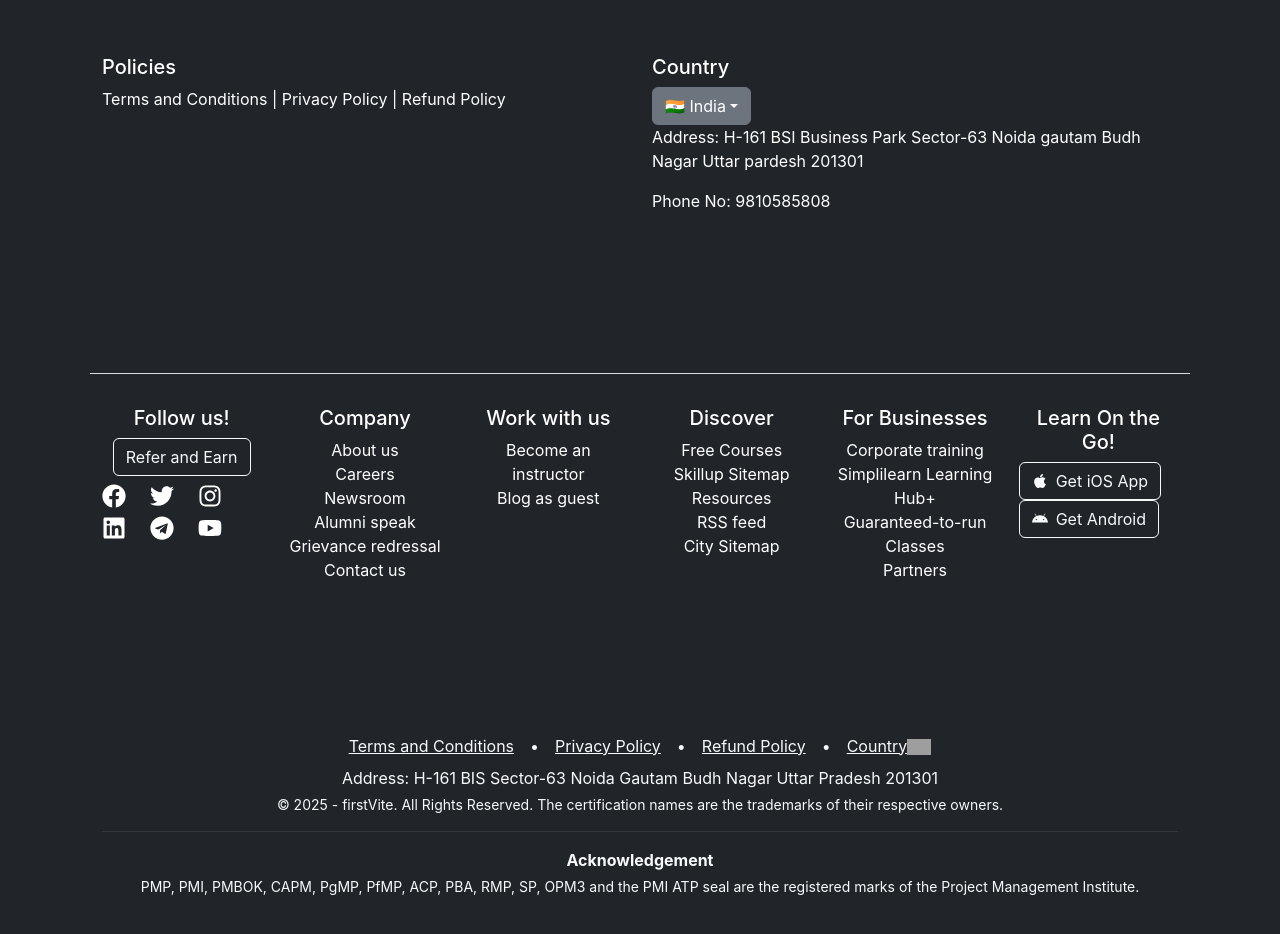
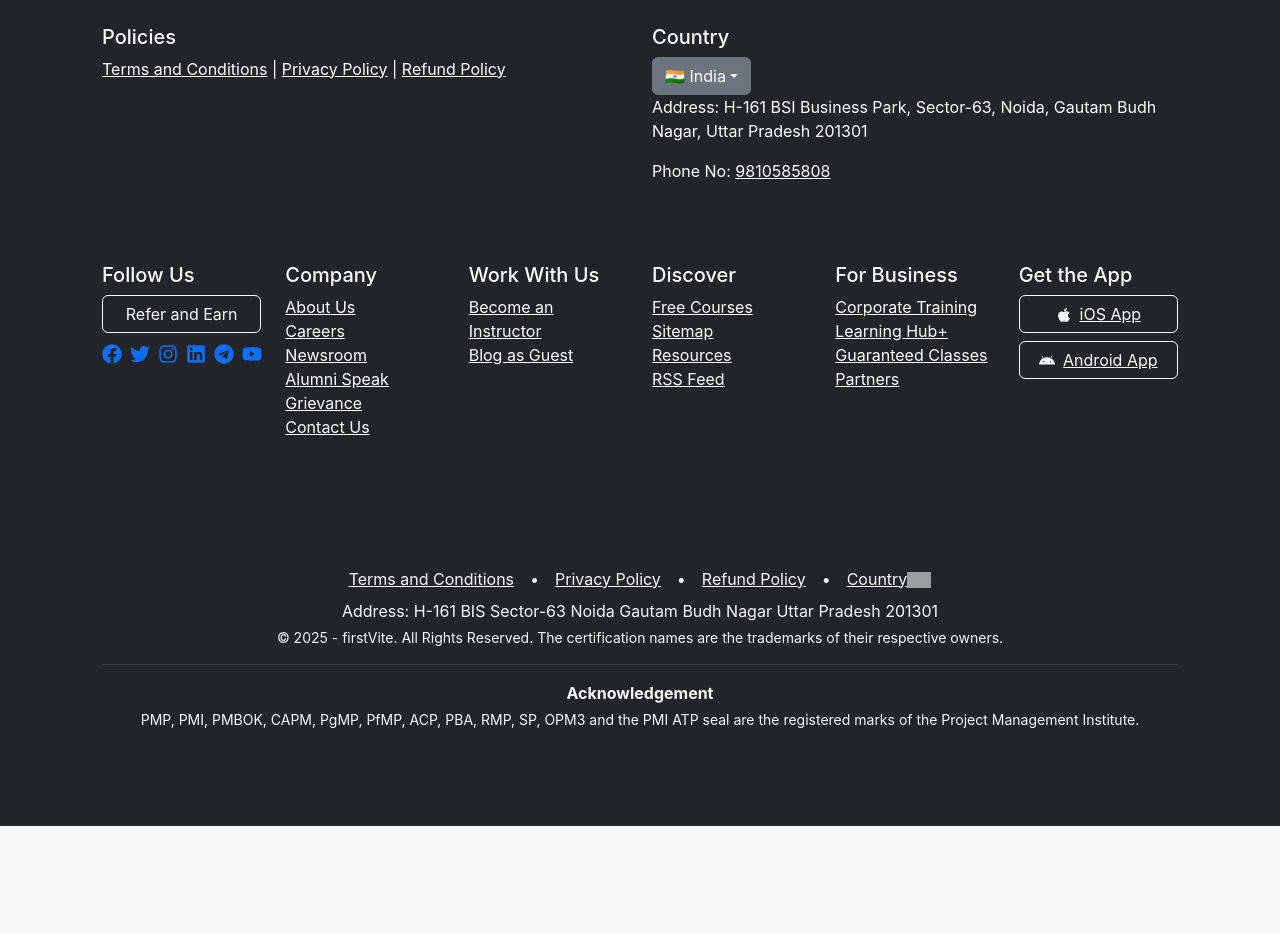
Before and after one commit to dilip15911/FirstVITE_main, a React (Create React App) app in the folder client/: page /review in a window 1280 px wide. Shown: the part 980-1914 px from the top of the page. After the commit the page ends 1806 px from the top, so only its background shows below. Built offline with nearby package versions, Linux system fonts and the light colour scheme; grey boxes are pictures that could not be loaded.

Commit message:
`Refactored CSS and JSX files for improved layout and design`

```diff
--- a/client/src/App.css
+++ b/client/src/App.css
@@ -22,14 +22,14 @@
   flex-direction: column;
 }
 
-.container {
+/* .container {
   flex: 1;
   padding: 2rem 1rem;
 }
 
 .main-content {
   padding-top: 30px;
-}
+} */
 
 @media (min-width: 768px) {
   .container {
--- a/client/src/components/Footer/Footer.css
+++ b/client/src/components/Footer/Footer.css
@@ -1,78 +1,133 @@
 .footer {
-  background-color: #f8f9fa;
-  padding: 3rem 0 1rem;
-  margin-top: auto;
+  background: #111;
+  color: #fff;
 }
 
-.footer-content {
-  max-width: 1200px;
-  margin: 0 auto;
-  display: grid;
-  grid-template-columns: repeat(auto-fit, minmax(250px, 1fr));
-  gap: 2rem;
-  padding: 0 2rem;
+.footer h5 {
+  font-size: 1.1rem;
+  margin-bottom: 1rem;
+  font-weight: 600;
 }
 
-.footer-section {
-  margin-bottom: 1.5rem;
+.footer a {
+  color: #b3b3b3;
+  text-decoration: none;
+  transition: all 0.3s ease;
 }
 
-.footer-section h3 {
-  color: #333;
-  margin-bottom: 1rem;
-  font-size: 1.2rem;
-}
-
-.footer-section p {
-  color: #666;
-  line-height: 1.6;
-  margin: 0;
-}
-
-.footer-section ul {
-  list-style: none;
-  padding: 0;
-  margin: 0;
-}
-
-.footer-section ul li {
-  margin-bottom: 0.5rem;
-}
-
-.footer-section ul li a {
-  color: #666;
-  text-decoration: none;
-  transition: color 0.3s ease;
-}
-
-.footer-section ul li a:hover {
-  color: #007bff;
-}
-
-.footer-section ul li a.active {
-  color: #007bff;
-  font-weight: 500;
+.footer a:hover {
+  color: #f8f9fa;
+  text-decoration: underline;
 }
 
 .footer-bottom {
   text-align: center;
-  padding-top: 2rem;
   margin-top: 2rem;
-  border-top: 1px solid #ddd;
+  padding-top: 1rem;
+  border-top: 1px solid rgba(255, 255, 255, 0.2);
+  font-size: 0.9rem;
 }
 
-.footer-bottom p {
-  color: #666;
-  margin: 0;
+.footer ul {
+  padding: 0;
 }
 
+.footer ul li {
+  list-style: none;
+  margin-bottom: 0.5rem;
+}
+
+.footer ul li a {
+  color: #ddd;
+  text-decoration: none;
+  transition: 0.3s ease-in-out;
+}
+
+.footer ul li a:hover {
+  color: #f8b400;
+}
+
+.footer .social-icons {
+  display: flex;
+  gap: 10px;
+  margin-top: 10px;
+}
+
+.footer .social-icons a {
+  background: rgba(255, 255, 255, 0.1);
+  padding: 8px;
+  border-radius: 50%;
+  transition: all 0.3s ease;
+}
+
+.footer .social-icons a:hover {
+  background: #007bff;
+  color: #fff;
+}
+
+.footer .btn-outline-light {
+  border: 1px solid rgba(255, 255, 255, 0.5);
+  padding: 8px 15px;
+  border-radius: 8px;
+  display: flex;
+  align-items: center;
+  gap: 5px;
+  transition: all 0.3s ease;
+}
+
+.footer .btn-outline-light:hover {
+  background: #007bff;
+  color: #fff;
+}
+
+.footer .app-buttons {
+  display: flex;
+  flex-direction: column;
+  gap: 10px;
+}
+
+.footer .btn {
+  font-size: 0.9rem;
+  display: flex;
+  align-items: center;
+  justify-content: center;
+}
+
+.footer .btn svg {
+  margin-right: 5px;
+}
+
+/* Responsive Design */
 @media (max-width: 768px) {
-  .footer-content {
-    grid-template-columns: 1fr;
+  .footer {
     text-align: center;
   }
 
-  .footer-section {
-    margin-bottom: 2rem;
+  .footer .social-icons {
+    justify-content: center;
+  }
+
+  .footer .app-buttons {
+    align-items: center;
+  }
+
+  .container {
+    padding: 0 15px !important;
+  }
+
+  .footer h5 {
+    text-align: center;
+  }
+  .footer .btn {
+    width: 100%;
+  }
+  .footer ul {
+    text-align: center;
   }
 }
+
+@media (min-width: 768px) {
+    .container {
+        padding: 0.2rem;
+    }
+}
--- a/client/src/components/Footer/Footer.jsx
+++ b/client/src/components/Footer/Footer.jsx
@@ -1,5 +1,6 @@
 import React from "react";
 import { Container, Row, Col, Button, Dropdown } from "react-bootstrap";
+import { Link } from "react-router-dom";
 import {
   FaFacebook,
   FaTwitter,
@@ -16,19 +17,24 @@
 
 const Footer = () => {
   return (
-    <footer className="bg-dark text-white py-4  ">
-      <Container className="mb-5 ">
+    <footer className="bg-dark text-white py-4">
+      <Container className="footer-top">
         <Row>
-          {/* <Col md={4}>
-              <h5>Trending Resources</h5>
-              <p>
-                Python Tutorial | JavaScript Tutorial | Java Tutorial | Angular Tutorial | Node.js Tutorial |
-                Docker Tutorial | Git Tutorial | Kubernetes Tutorial | Power BI Tutorial | CSS Tutorial
-              </p>
-            </Col> */}
           <Col md={6}>
             <h5>Policies</h5>
-            <p>Terms and Conditions | Privacy Policy | Refund Policy</p>
+            <p>
+              <Link to="/terms-and-conditions" className="text-white">
+                Terms and Conditions
+              </Link>{" "}
+              |{" "}
+              <Link to="/privacy-policy" className="text-white">
+                Privacy Policy
+              </Link>{" "}
+              |{" "}
+              <Link to="/refund-policy" className="text-white">
+                Refund Policy
+              </Link>
+            </p>
           </Col>
           <Col md={6}>
             <h5>Country </h5>
@@ -36,108 +42,175 @@
               <Dropdown.Toggle variant="secondary" id="dropdown-basic">
                 🇮🇳 India
               </Dropdown.Toggle>
-
-              {/* <Dropdown.Menu>
-                  <Dropdown.Item href="#">USA</Dropdown.Item>
-                  <Dropdown.Item href="#">UK</Dropdown.Item>
-                  <Dropdown.Item href="#">Canada</Dropdown.Item>
-                </Dropdown.Menu> */}
             </Dropdown>
             <p>
-              Address: H-161 BSI Business Park Sector-63 Noida gautam Budh Nagar
-              Uttar pardesh 201301
+              Address: H-161 BSI Business Park, Sector-63, Noida, Gautam Budh
+              Nagar, Uttar Pradesh 201301
             </p>
-            <p>Phone No: 9810585808</p>
+            <p>
+              Phone No:{" "}
+              <Link to="/contact" className="text-white">
+                9810585808
+              </Link>
+            </p>
           </Col>
         </Row>
       </Container>
 
       <Container>
-        <Row className="flex-wrap footer-bottom">
-          <Col md={2} sm={4} xs={6}>
-            <h5>Follow us!</h5>
-            <Button variant="outline-light" className="mb-2">
+        {/* Footer Middle */}
+        <Row className="g-4 text-center text-md-start">
+          <Col md={2} sm={6}>
+            <h5>Follow Us</h5>
+            <Button variant="outline-light" className="w-100 mb-2">
               Refer and Earn
             </Button>
-            <div className="container p-0 ">
-              <div className="row">
-                <div className="col d-flex gap-4   justify-content:space-evenly ">
-                  <FaFacebook size={24} />
-                  <FaTwitter size={24} />
-                  <FaInstagram size={24} />
-                </div>
-                <div className="col d-flex gap-4 justify-content:space-evenly mt-2">
-                  <FaLinkedin size={24} />
-                  <FaTelegram size={24} />
-                  <FaYoutube size={24} />
-                </div>
-              </div>
+            <div className="d-flex justify-content-center justify-content-md-start gap-2">
+              <Link to="/facebook">
+                <FaFacebook size={20} />
+              </Link>
+              <Link to="/twitter">
+                <FaTwitter size={20} />
+              </Link>
+              <Link to="/instagram">
+                <FaInstagram size={20} />
+              </Link>
+              <Link to="/linkedin">
+                <FaLinkedin size={20} />
+              </Link>
+              <Link to="/telegram">
+                <FaTelegram size={20} />
+              </Link>
+              <Link to="/youtube">
+                <FaYoutube size={20} />
+              </Link>
             </div>
           </Col>
 
-          <Col md={2} sm={4} xs={6}>
+          <Col md={2} sm={6}>
             <h5>Company</h5>
             <ul className="list-unstyled">
-              <li>About us</li>
-              <li>Careers</li>
-              <li>Newsroom</li>
-              <li>Alumni speak</li>
-              <li>Grievance redressal</li>
-              <li>Contact us</li>
+              <li>
+                <Link to="/about-us" className="text-white">
+                  About Us
+                </Link>
+              </li>
+              <li>
+                <Link to="/careers" className="text-white">
+                  Careers
+                </Link>
+              </li>
+              <li>
+                <Link to="/newsroom" className="text-white">
+                  Newsroom
+                </Link>
+              </li>
+              <li>
+                <Link to="/alumni" className="text-white">
+                  Alumni Speak
+                </Link>
+              </li>
+              <li>
+                <Link to="/grievance" className="text-white">
+                  Grievance
+                </Link>
+              </li>
+              <li>
+                <Link to="/contact-us" className="text-white">
+                  Contact Us
+                </Link>
+              </li>
             </ul>
           </Col>
 
-          <Col md={2} sm={4} xs={6}>
-            <h5>Work with us</h5>
+          <Col md={2} sm={6}>
+            <h5>Work With Us</h5>
             <ul className="list-unstyled">
-              <li>Become an instructor</li>
-              <li>Blog as guest</li>
+              <li>
+                <Link to="/become-instructor" className="text-white">
+                  Become an Instructor
+                </Link>
+              </li>
+              <li>
+                <Link to="/blog" className="text-white">
+                  Blog as Guest
+                </Link>
+              </li>
             </ul>
           </Col>
 
-          <Col md={2} sm={4} xs={6}>
+          <Col md={2} sm={6}>
             <h5>Discover</h5>
             <ul className="list-unstyled">
-              <li>Free Courses</li>
-              <li>Skillup Sitemap</li>
-              <li>Resources</li>
-              <li>RSS feed</li>
-              <li>City Sitemap</li>
+              <li>
+                <Link to="/free-courses" className="text-white">
+                  Free Courses
+                </Link>
+              </li>
+              <li>
+                <Link to="/sitemap" className="text-white">
+                  Sitemap
+                </Link>
+              </li>
+              <li>
+                <Link to="/resources" className="text-white">
+                  Resources
+                </Link>
+              </li>
+              <li>
+                <Link to="/rss" className="text-white">
+                  RSS Feed
+                </Link>
+              </li>
             </ul>
           </Col>
 
-          <Col md={2} sm={4} xs={6}>
-            <h5>For Businesses</h5>
+          <Col md={2} sm={6}>
+            <h5>For Business</h5>
             <ul className="list-unstyled">
-              <li>Corporate training</li>
-              <li>Simplilearn Learning Hub+</li>
-              <li>Guaranteed-to-run Classes</li>
-              <li>Partners</li>
+              <li>
+                <Link to="/corporate" className="text-white">
+                  Corporate Training
+                </Link>
+              </li>
+              <li>
+                <Link to="/learning-hub" className="text-white">
+                  Learning Hub+
+                </Link>
+              </li>
+              <li>
+                <Link to="/guaranteed-classes" className="text-white">
+                  Guaranteed Classes
+                </Link>
+              </li>
+              <li>
+                <Link to="/partners" className="text-white">
+                  Partners
+                </Link>
+              </li>
             </ul>
           </Col>
 
-          <Col md={2} sm={4} xs={6}>
-            <h5>Learn On the Go!</h5>
-            {/* <Button variant="outline-light" className="d-flex align-items-center mb-2">
-                            <FaAndroid className="me-2" /> Get Android App
-                        </Button> */}
-            <Button
-              variant="outline-light"
-              className="d-flex align-items-center"
-            >
-              <FaApple className="me-2" /> Get iOS App
+          <Col md={2} sm={6}>
+            <h5>Get the App</h5>
+            <Button variant="outline-light" className="w-100 mb-2">
+              <FaApple className="me-2" />
+              <Link to="/ios-app" className="text-white">
+                iOS App
+              </Link>
             </Button>
-            <Button
-              variant="outline-light"
-              className="d-flex align-items-center"
-            >
-              <FaAndroid className="me-2" /> Get Android
+            <Button variant="outline-light" className="w-100">
+              <FaAndroid className="me-2" />
+              <Link to="/android-app" className="text-white">
+                Android App
+              </Link>
             </Button>
           </Col>
         </Row>
       </Container>
+
       <section className="term-condition">
-        <TermAndCondition/>
+        <TermAndCondition />
       </section>
     </footer>
   );
--- a/client/src/components/Footer/TermAndConditionn.jsx
+++ b/client/src/components/Footer/TermAndConditionn.jsx
@@ -4,7 +4,7 @@
 const TermAndCondition = () => {
   return (
     <>
-      <footer className="bg-dark text-light py-4">
+      <footer className="bg-dark text-light pb-4">
         <div className="container text-center">
           <div className="mb-2 mt-5">
             <Link to="#" className="text-light me-3">
--- a/client/src/layouts/RootLayout.jsx
+++ b/client/src/layouts/RootLayout.jsx
@@ -4,6 +4,7 @@
 import Footer from '../components/Footer/Footer';
 import "bootstrap/dist/css/bootstrap.min.css";
 import { useLocation } from 'react-router-dom';
+import ScrollToTop from "../components/ScrollToTop";
 
 const RootLayout = () => {
   const location = useLocation();
@@ -12,6 +13,7 @@
 
   return (
     <div className="app">
+      <ScrollToTop />
       {!hideNavbarFooter && <Navbar />}
       <main className="main-content">
         <Outlet />
```
Also changed, not shown: client/src/App.jsx (+9 -6 lines), client/src/components/ScrollToTop.js (added, +14 -0 lines), client/src/pages/Courses/Courses.css (+54 -13 lines), client/src/pages/Courses/Courses.jsx (+64 -10 lines).
